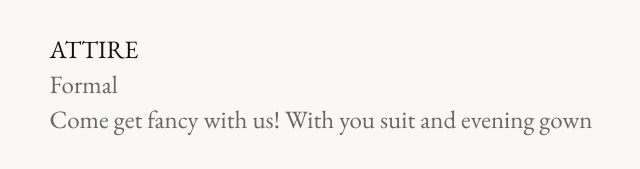
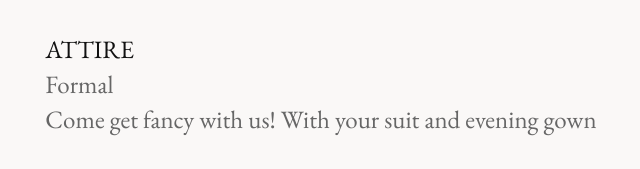
Before and after one commit to abeakkas/akkaswedding.com, a plain HTML site: page index.html in a window 1280 px wide. Shown: the part 1780-1949 px from the top of the page, 319-959 px from the left. Drawn offline with nearby package versions, Linux system fonts and the light colour scheme.

Commit message:
Update index.html

```diff
--- a/index.html
+++ b/index.html
@@ -321,7 +321,7 @@ input {
         Formal
       </div>
       <div>
-        Come get fancy with us! With you suit and evening gown
+        Come get fancy with us! With your suit and evening gown
       </div>
       <div>&nbsp</div>
       <div class="black">
```
